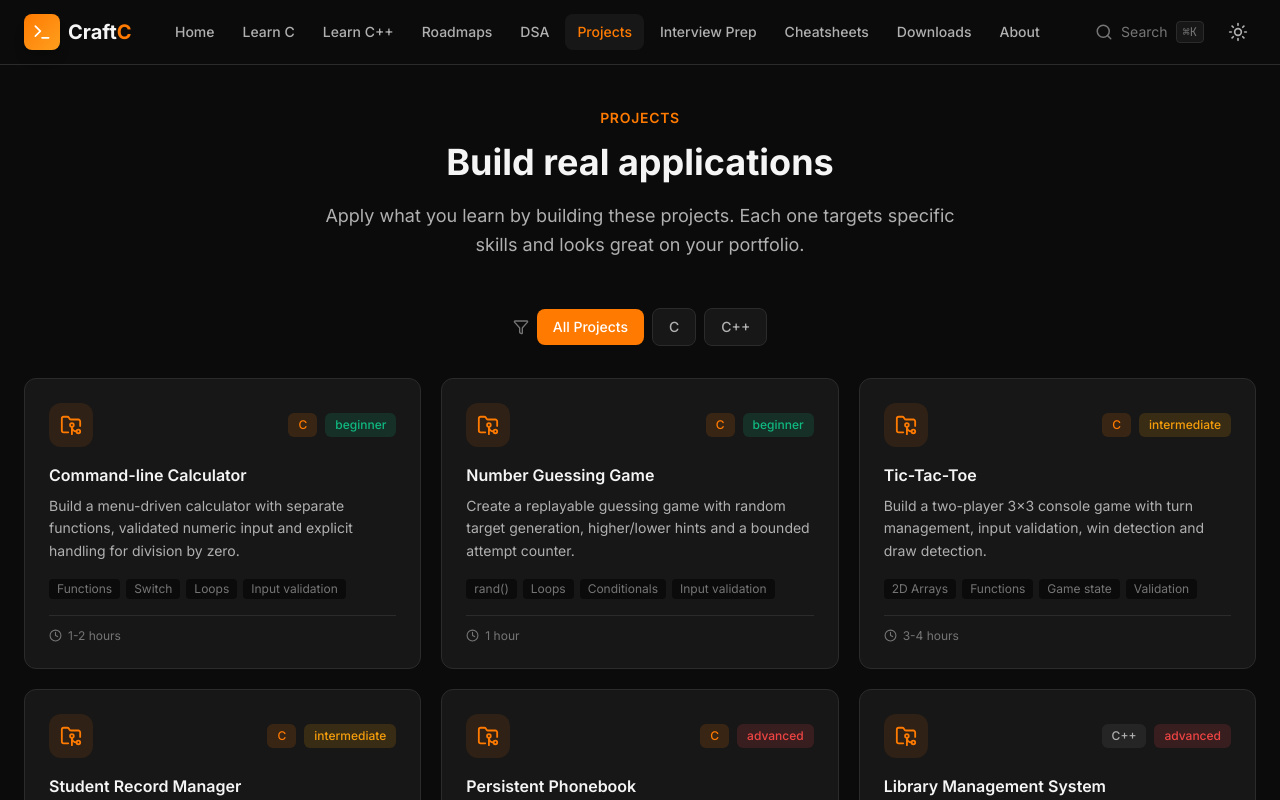
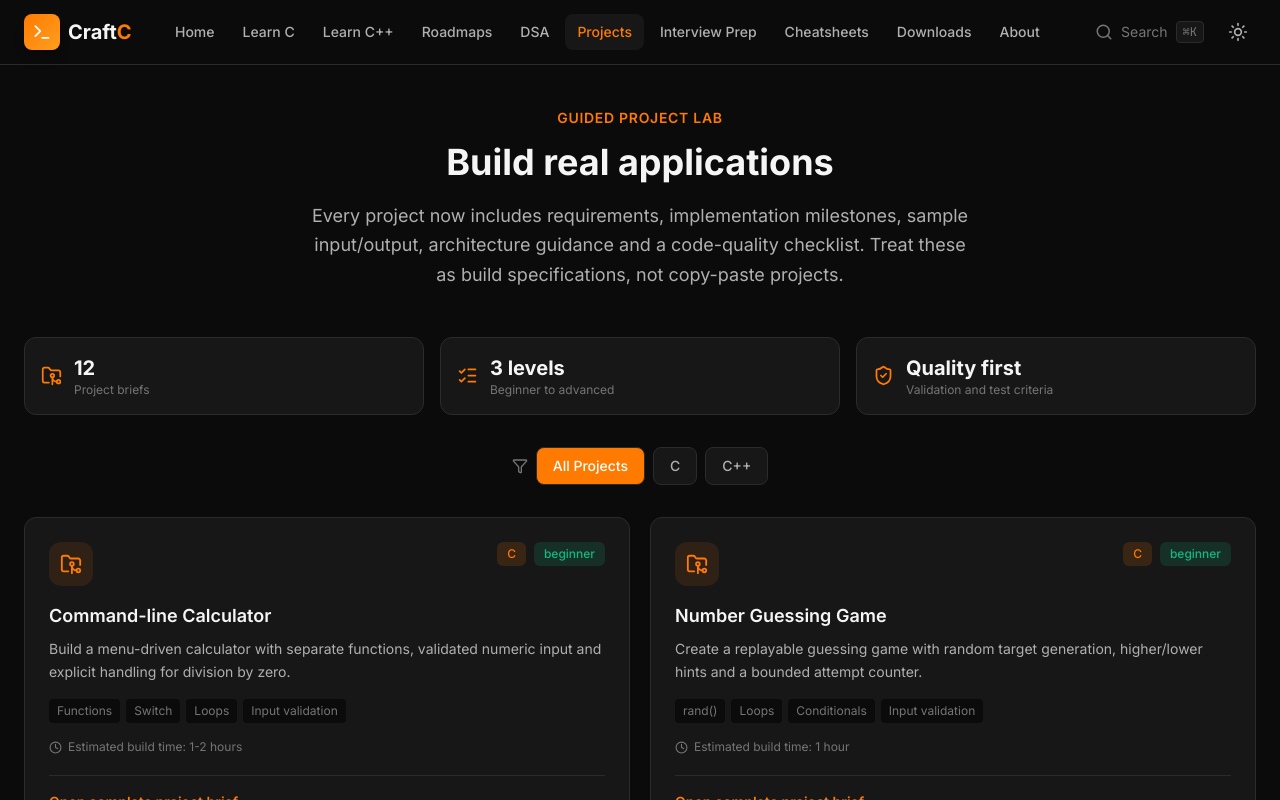
Before and after one commit to ashutoshpalhare/craftc, a React (Vite) app: page /craftc/projects in a window 1280 px wide. Shown: the top 800 px of the page. Built offline with nearby package versions, Linux system fonts and the light colour scheme.

Commit message:
Turn project cards into complete guided build briefs

```diff
--- a/src/pages/ProjectsPage.tsx
+++ b/src/pages/ProjectsPage.tsx
@@ -1,59 +1,154 @@
-import { useState } from 'react';
+import { useMemo, useState } from 'react';
 import { motion } from 'framer-motion';
-import { FolderGit2, Clock, Filter } from 'lucide-react';
+import { Clock, Filter, FolderGit2, ListChecks, Terminal, ShieldCheck } from 'lucide-react';
 import { projects } from '@/data/projects';
 import { Badge, Card, SectionHeading } from '@/components/ui';
 
+type ProjectFilter = 'all' | 'C' | 'C++';
+
 export function ProjectsPage() {
-  const [filter, setFilter] = useState<'all' | 'C' | 'C++'>('all');
-  const filtered = filter === 'all' ? projects : projects.filter((p) => p.language === filter);
+  const [filter, setFilter] = useState<ProjectFilter>('all');
+  const filtered = useMemo(
+    () => filter === 'all' ? projects : projects.filter((project) => project.language === filter),
+    [filter],
+  );
 
   return (
     <div className="max-w-7xl mx-auto px-4 sm:px-6 py-10">
-      <SectionHeading eyebrow="Projects" title="Build real applications" subtitle="Apply what you learn by building these projects. Each one targets specific skills and looks great on your portfolio." center />
+      <SectionHeading
+        eyebrow="Guided Project Lab"
+        title="Build real applications"
+        subtitle="Every project now includes requirements, implementation milestones, sample input/output, architecture guidance and a code-quality checklist. Treat these as build specifications, not copy-paste projects."
+        center
+      />
 
-      <div className="flex items-center justify-center gap-2 mb-8">
+      <div className="grid sm:grid-cols-3 gap-4 mb-8">
+        <Card className="p-4 flex items-center gap-3">
+          <FolderGit2 className="text-[var(--color-primary)]" size={21} />
+          <div><div className="text-xl font-bold text-[var(--color-text)]">{projects.length}</div><div className="text-xs text-[var(--color-text-muted)]">Project briefs</div></div>
+        </Card>
+        <Card className="p-4 flex items-center gap-3">
+          <ListChecks className="text-[var(--color-primary)]" size={21} />
+          <div><div className="text-xl font-bold text-[var(--color-text)]">3 levels</div><div className="text-xs text-[var(--color-text-muted)]">Beginner to advanced</div></div>
+        </Card>
+        <Card className="p-4 flex items-center gap-3">
+          <ShieldCheck className="text-[var(--color-primary)]" size={21} />
+          <div><div className="text-xl font-bold text-[var(--color-text)]">Quality first</div><div className="text-xs text-[var(--color-text-muted)]">Validation and test criteria</div></div>
+        </Card>
+      </div>
+
+      <div className="flex flex-wrap items-center justify-center gap-2 mb-8" aria-label="Filter projects by language">
         <Filter size={16} className="text-[var(--color-text-muted)]" />
-        {(['all', 'C', 'C++'] as const).map((f) => (
+        {(['all', 'C', 'C++'] as const).map((item) => (
           <button
-            key={f}
-            onClick={() => setFilter(f)}
-            className={`px-4 py-2 rounded-lg text-sm font-medium transition-all ${
-              filter === f
-                ? 'bg-[var(--color-primary)] text-white'
-                : 'bg-[var(--color-surface)] text-[var(--color-text-secondary)] hover:text-[var(--color-text)] border border-[var(--color-border)]'
+            key={item}
+            type="button"
+            onClick={() => setFilter(item)}
+            aria-pressed={filter === item}
+            className={`px-4 py-2 rounded-lg text-sm font-medium border transition-colors ${
+              filter === item
+                ? 'bg-[var(--color-primary)] border-[var(--color-primary)] text-white'
+                : 'bg-[var(--color-surface)] border-[var(--color-border)] text-[var(--color-text-secondary)] hover:text-[var(--color-text)]'
             }`}
           >
-            {f === 'all' ? 'All Projects' : f}
+            {item === 'all' ? 'All Projects' : item}
           </button>
         ))}
       </div>
 
-      <div className="grid sm:grid-cols-2 lg:grid-cols-3 gap-5">
-        {filtered.map((p, i) => (
-          <motion.div key={p.id} initial={{ opacity: 0, y: 20 }} whileInView={{ opacity: 1, y: 0 }} viewport={{ once: true }} transition={{ delay: i * 0.06 }}>
-            <Card className="p-6 h-full flex flex-col">
-              <div className="flex items-center justify-between mb-4">
+      <div className="grid lg:grid-cols-2 gap-5">
+        {filtered.map((project, index) => (
+          <motion.div
+            key={project.id}
+            initial={{ opacity: 0, y: 18 }}
+            whileInView={{ opacity: 1, y: 0 }}
+            viewport={{ once: true }}
+            transition={{ delay: Math.min(index * 0.04, 0.2) }}
+          >
+            <Card className="p-5 sm:p-6 h-full flex flex-col">
+              <div className="flex items-start justify-between gap-3 mb-4">
                 <div className="w-11 h-11 rounded-xl bg-[var(--color-primary)]/10 flex items-center justify-center">
                   <FolderGit2 size={22} className="text-[var(--color-primary)]" />
                 </div>
-                <div className="flex gap-2">
-                  <Badge variant={p.language === 'C' ? 'primary' : 'default'}>{p.language}</Badge>
-                  <Badge variant={p.difficulty === 'beginner' ? 'success' : p.difficulty === 'intermediate' ? 'warning' : 'error'}>
-                    {p.difficulty}
+                <div className="flex flex-wrap justify-end gap-2">
+                  <Badge variant={project.language === 'C' ? 'primary' : 'default'}>{project.language}</Badge>
+                  <Badge variant={project.difficulty === 'beginner' ? 'success' : project.difficulty === 'intermediate' ? 'warning' : 'error'}>
+                    {project.difficulty}
                   </Badge>
                 </div>
               </div>
-              <h3 className="font-semibold text-[var(--color-text)] mb-2">{p.title}</h3>
-              <p className="text-sm text-[var(--color-text-secondary)] leading-relaxed mb-4 flex-1">{p.description}</p>
-              <div className="flex flex-wrap gap-1.5 mb-4">
-                {p.topics.map((t) => (
-                  <span key={t} className="text-xs px-2 py-0.5 rounded bg-[var(--color-bg)] text-[var(--color-text-muted)]">{t}</span>
+
+              <h3 className="font-semibold text-lg text-[var(--color-text)]">{project.title}</h3>
+              <p className="text-sm text-[var(--color-text-secondary)] leading-relaxed mt-2">{project.description}</p>
+
+              <div className="flex flex-wrap gap-1.5 mt-4">
+                {project.topics.map((topic) => (
+                  <span key={topic} className="text-xs px-2 py-1 rounded bg-[var(--color-bg)] text-[var(--color-text-muted)]">{topic}</span>
                 ))}
               </div>
-              <div className="pt-3 border-t border-[var(--color-border)] flex items-center gap-1.5 text-xs text-[var(--color-text-muted)]">
-                <Clock size={13} /> {p.estimatedTime}
+
+              <div className="flex items-center gap-1.5 text-xs text-[var(--color-text-muted)] mt-4">
+                <Clock size={13} /> Estimated build time: {project.estimatedTime}
               </div>
+
+              <details className="group mt-5 border-t border-[var(--color-border)] pt-4">
+                <summary className="cursor-pointer list-none flex items-center justify-between gap-3 text-sm font-semibold text-[var(--color-primary)]">
+                  Open complete project brief
+                  <span className="transition-transform group-open:rotate-180" aria-hidden="true">⌄</span>
+                </summary>
+
+                <div className="space-y-5 mt-5">
+                  <section>
+                    <h4 className="text-sm font-semibold text-[var(--color-text)] mb-2">Requirements</h4>
+                    <ul className="space-y-1.5">
+                      {project.requirements.map((item) => (
+                        <li key={item} className="flex gap-2 text-sm text-[var(--color-text-secondary)]">
+                          <span className="text-[var(--color-primary)]">•</span>{item}
+                        </li>
+                      ))}
+                    </ul>
+                  </section>
+
+                  <section>
+                    <h4 className="text-sm font-semibold text-[var(--color-text)] mb-2">Implementation milestones</h4>
+                    <ol className="space-y-2">
+                      {project.milestones.map((item, step) => (
+                        <li key={item} className="flex gap-3 text-sm text-[var(--color-text-secondary)]">
+                          <span className="w-6 h-6 rounded-full bg-[var(--color-bg)] border border-[var(--color-border)] flex items-center justify-center text-xs flex-shrink-0">{step + 1}</span>
+                          <span className="pt-0.5">{item}</span>
+                        </li>
+                      ))}
+                    </ol>
+                  </section>
+
+                  <section className="grid sm:grid-cols-2 gap-3">
+                    <div className="rounded-lg bg-[var(--color-bg)] p-3 min-w-0">
+                      <h4 className="text-xs font-semibold uppercase tracking-wide text-[var(--color-text-muted)] mb-2 flex items-center gap-2"><Terminal size={13} /> Sample input</h4>
+                      <pre className="text-xs font-mono text-[var(--color-text-secondary)] whitespace-pre-wrap break-words">{project.sampleInput}</pre>
+                    </div>
+                    <div className="rounded-lg bg-[var(--color-bg)] p-3 min-w-0">
+                      <h4 className="text-xs font-semibold uppercase tracking-wide text-[var(--color-text-muted)] mb-2">Expected behavior</h4>
+                      <pre className="text-xs font-mono text-[var(--color-text-secondary)] whitespace-pre-wrap break-words">{project.expectedOutput}</pre>
+                    </div>
+                  </section>
+
+                  <section>
+                    <h4 className="text-sm font-semibold text-[var(--color-text)] mb-2">Suggested source architecture</h4>
+                    <p className="text-sm text-[var(--color-text-secondary)] leading-relaxed">{project.architecture}</p>
+                  </section>
+
+                  <section>
+                    <h4 className="text-sm font-semibold text-[var(--color-text)] mb-2">Code-quality acceptance checks</h4>
+                    <ul className="space-y-1.5">
+                      {project.qualityChecks.map((item) => (
+                        <li key={item} className="flex gap-2 text-sm text-[var(--color-text-secondary)]">
+                          <ShieldCheck size={15} className="text-[var(--color-success)] flex-shrink-0 mt-0.5" />{item}
+                        </li>
+                      ))}
+                    </ul>
+                  </section>
+                </div>
+              </details>
             </Card>
           </motion.div>
         ))}
```
